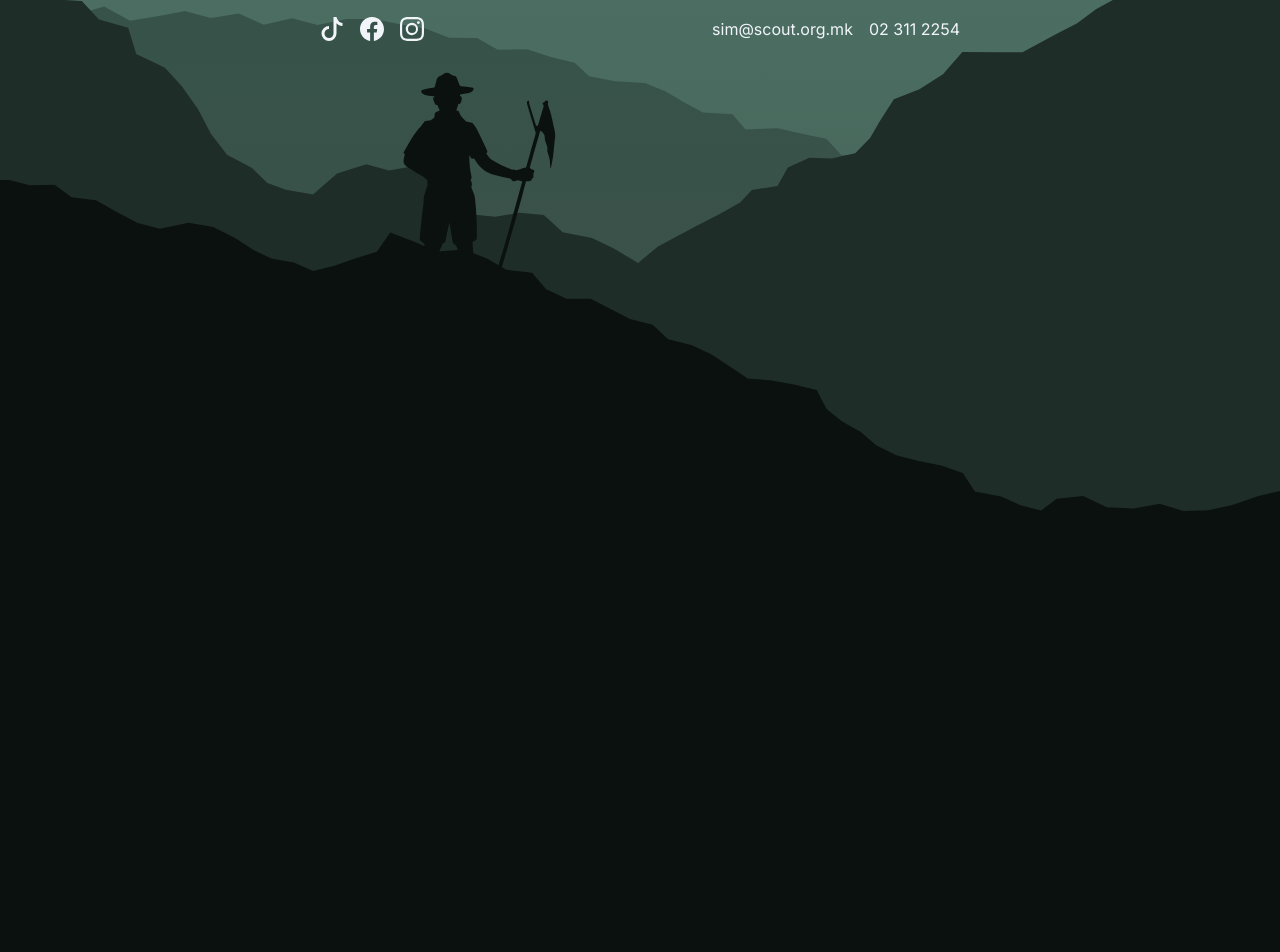
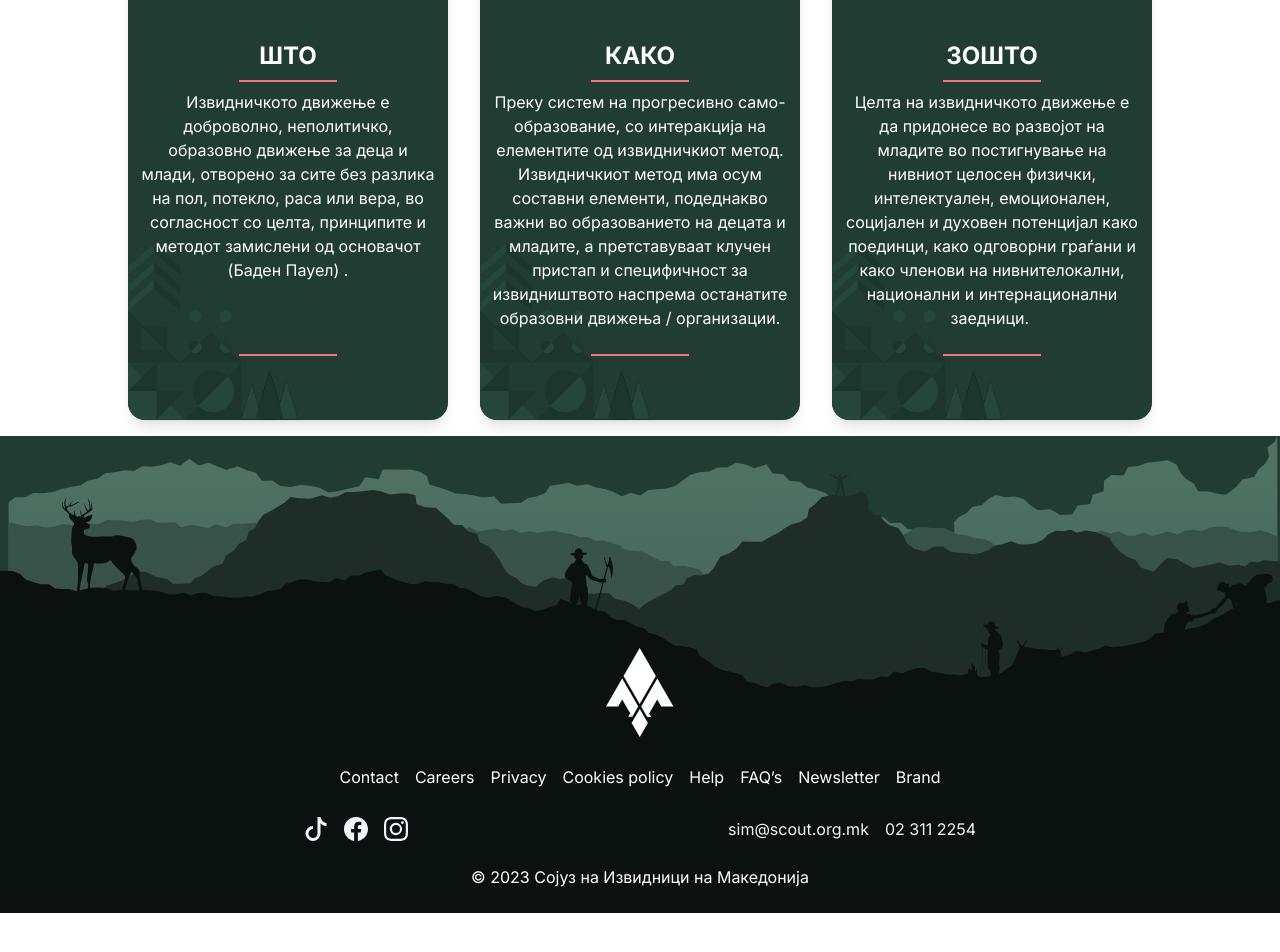
Before and after one commit to andrijantasevski/izvidnici.mk, a Next.js app: page / in a window 1280 px wide. Shown: the part 1080-2032 px from the top of the page. After the commit the page ends 1993 px from the top, so only its background shows below. Built offline with nearby package versions, Linux system fonts and the light colour scheme.

Commit message:
fix: footer fixed.

```diff
--- a/src/components/common/Footer.tsx
+++ b/src/components/common/Footer.tsx
@@ -22,31 +22,35 @@ const footerLinks: FooterLink[] = [
 
 const Footer = () => {
   return (
-    <footer className="mt-auto h-[1500px] w-full bg-footer bg-cover bg-center bg-no-repeat">
-      <div className="flex items-center justify-center pt-24">
-        <Image src={footerIcon} alt="Banner Image" />
-      </div>
+    <footer className="relative mt-auto w-full bg-primary text-base-100">
+      <Image
+        src="/img/background-images/background-footer.svg"
+        width={1940}
+        height={723}
+        alt="Позадина footer"
+        className="w-full"
+      />
 
-      <div className="mx-auto my-10 w-6/12">
+      <div className="absolute inset-x-0 bottom-6 mx-auto flex w-11/12 max-w-2xl flex-col gap-6">
+        <div className="flex w-full items-center justify-center">
+          <Image src={footerIcon} alt="Banner Image" />
+        </div>
+
         <ul className="flex w-full flex-wrap justify-center">
           {footerLinks.map((link, index) => (
             <li key={index} className="mx-2 my-1">
-              <Link href={link.linkTo}>
-                <p className="text-slate-100 hover:text-slate-50">
-                  {link.siteName}
-                </p>
-              </Link>
+              <Link href={link.linkTo}>{link.siteName}</Link>
             </li>
           ))}
         </ul>
-      </div>
-      <div className="mx-auto sm:w-6/12">
-        <div className="mt-4 flex justify-between">
+
+        <div className="flex justify-between">
           <div className="flex items-center">
             <BsTiktok className="mr-4 text-2xl text-slate-100" />
             <BsFacebook className="mr-4 text-2xl text-slate-100" />
             <BsInstagram className="text-2xl text-slate-100" />
           </div>
+
           <ul className="flex items-center">
             <li className="mr-4">
               <a href="mailto:sim@scout.org.mk" className="text-slate-100">
@@ -60,6 +64,10 @@ const Footer = () => {
             </li>
           </ul>
         </div>
+
+        <p className="text-center">
+          © {new Date().getFullYear()} Сојуз на Извидници на Македонија
+        </p>
       </div>
     </footer>
   );
--- a/src/components/landing-page/CardAnimation.tsx
+++ b/src/components/landing-page/CardAnimation.tsx
@@ -46,9 +46,11 @@ const cards: CardData[] = [
       " Извидничката програма која ја уживаат децата, младите и возрасните волонтери се заснова на три широки принципи кои ги претставуваат основните верувања на движењето.Обврска кон себе - Развој на личниот целосен потенцијал, односно достигнување на потполните физички, интелектуални, општествени и духовни можности како поединец",
   },
 ];
+
 interface CardProps {
   cardData: CardData;
 }
+
 const Card: React.FC<CardProps> = ({ cardData }) => {
   const {
     id,
@@ -135,6 +137,7 @@ const Card: React.FC<CardProps> = ({ cardData }) => {
     </>
   );
 };
+
 const CardGrid: React.FC = () => {
   return (
     <div className=" flex flex-wrap justify-center">
--- a/src/layouts/Layout.tsx
+++ b/src/layouts/Layout.tsx
@@ -7,7 +7,7 @@ type LayoutProps = {
 
 export default function Layout({ children }: LayoutProps) {
   return (
-    <div className="min-h-screen">
+    <div className="flex min-h-screen flex-col justify-between">
       <Header />
       {children}
       <Footer />
--- a/src/pages/index.tsx
+++ b/src/pages/index.tsx
@@ -2,6 +2,7 @@ import Button from "@/components/ui/Button";
 import Image from "next/image";
 import Link from "next/link";
 import { IconArrowNarrowDown } from "@tabler/icons-react";
+import CardGrid from "@/components/landing-page/CardAnimation";
 
 export default function Home() {
   return (
@@ -50,6 +51,7 @@ export default function Home() {
           </div>
         </div>
       </section>
+      <CardGrid />
     </main>
   );
 }
```
